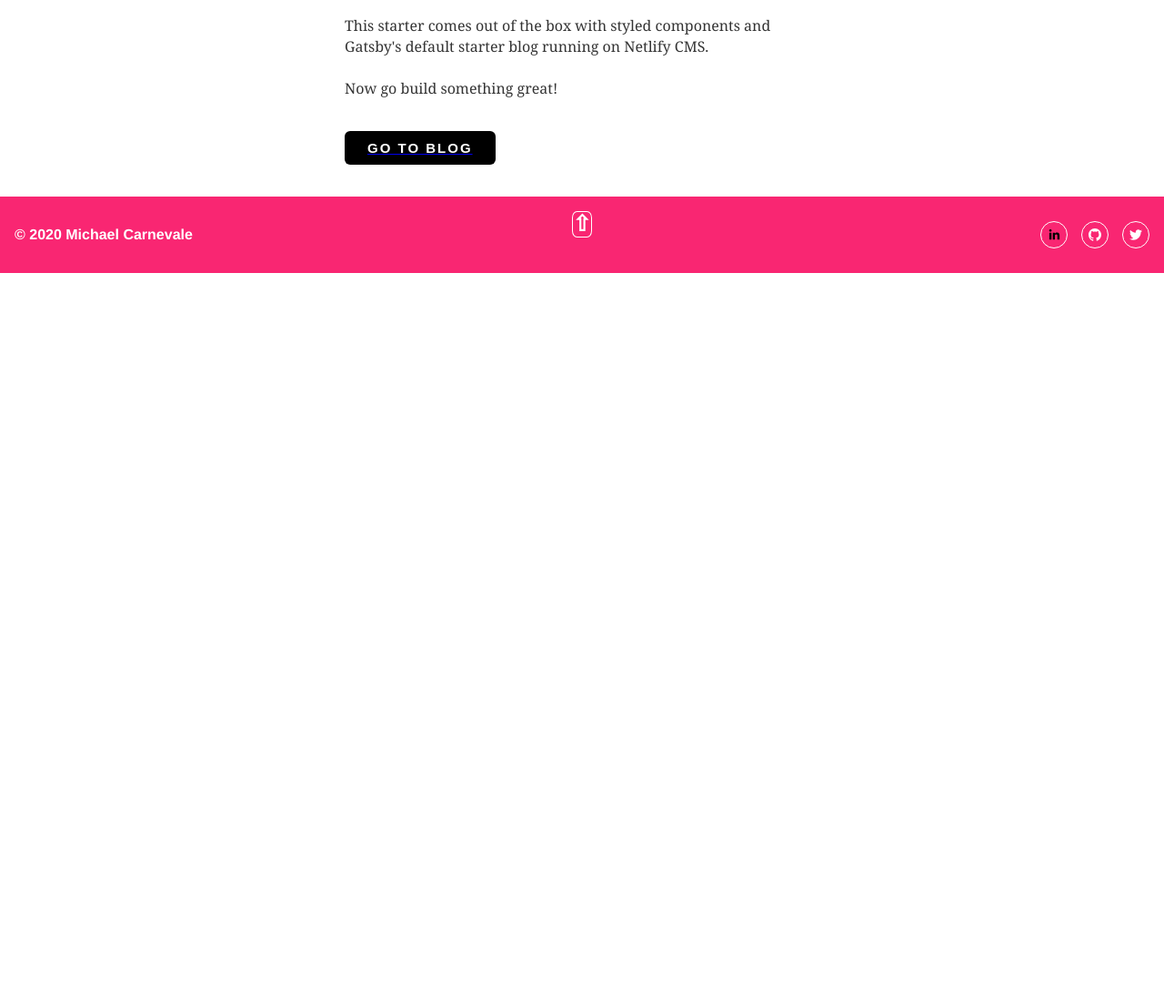
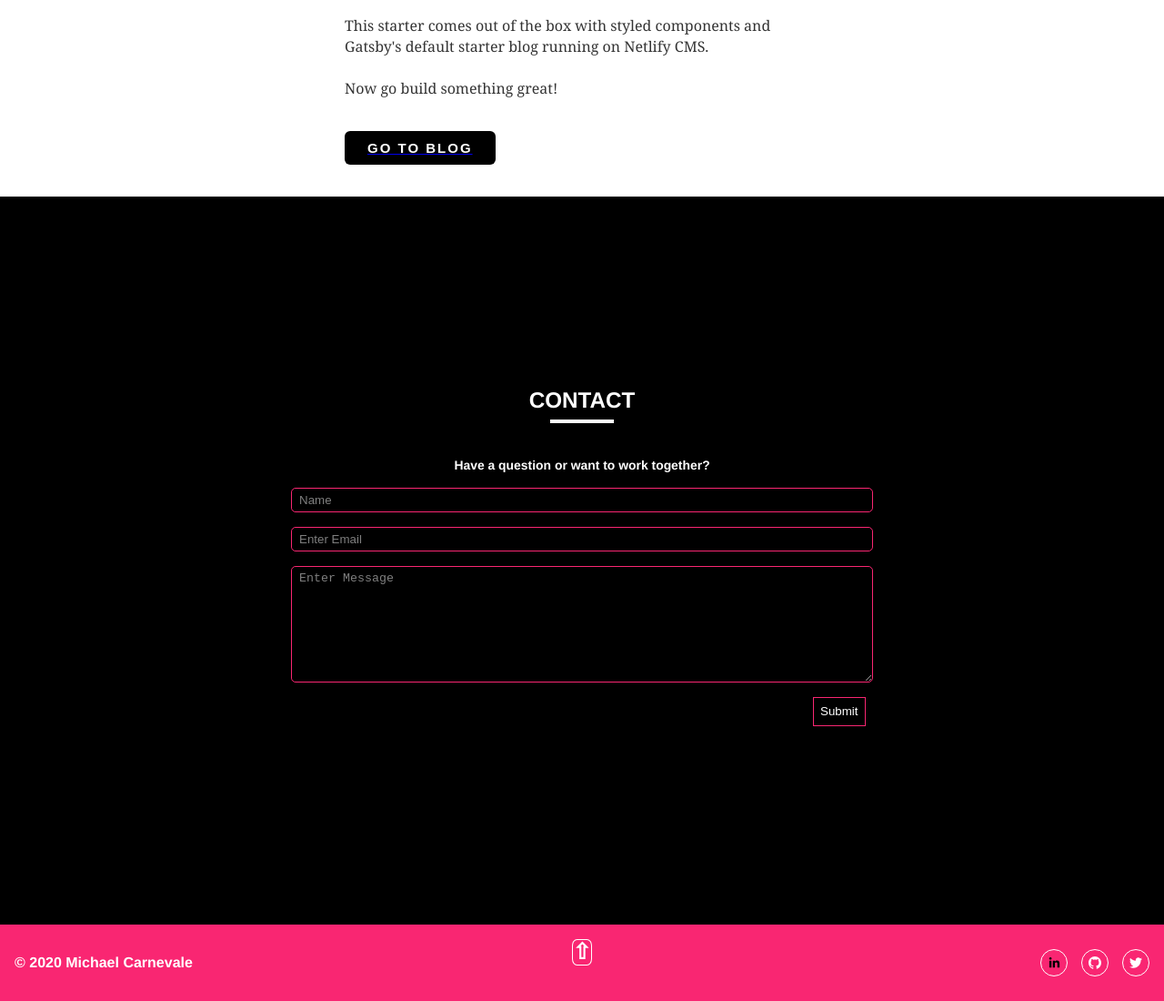
Before and after one commit to coffee-monk/blog, a Gatsby site: page / in a window 1280 px wide. Shown: the part 1251-2351 px from the top of the page at 91% size. Before the commit the page ends 1551 px from the top, so only its background shows below. Built offline with nearby package versions, Linux system fonts and the light colour scheme; Gatsby itself is replaced by a stand-in of ours; some packages are replaced by stand-ins of ours; what typography-theme-bootstrap would draw is missing.

Commit message:
contact form

```diff
--- a/src/components/footer-styles.module.scss
+++ b/src/components/footer-styles.module.scss
@@ -1,40 +1,126 @@
+// CONTACT
+
+.contactContainer {
+  background: #000;
+  height: 100vh;
+  color: #fff;
+  display: flex;
+  flex-direction: column;
+  align-items: center;
+}
+
+.contactForm {
+  display: flex;
+  flex-direction: column;
+  align-items: center;
+  margin: auto;
+}
+
+.contactForm h2::after {
+  content: "";
+  display: block;
+  width: 60%;
+  height: 4px;
+  background: #fff;
+  margin: 0.5rem auto 0rem auto;
+}
+
+.contactForm h5 {
+  margin: 1rem auto 0.5rem auto;
+}
+
+.contactContainer > input:hover {
+  background: #f92672;
+}
+
+.contactFields {
+  margin: none;
+  display: flex;
+  flex-direction: column;
+  align-items: center;
+  width: 80vh;
+  margin: 0px;
+}
+
+.contactFields > * {
+  margin: 0.2rem;
+  width: 100%;
+  background: transparent;
+  border: 1px solid #f92672;
+  border-radius: 5px;
+  color: #fff;
+  padding: 5px 8px 5px 8px;
+  margin: 8px;
+  outline: none;
+}
+
+.contactFields > *::placeholder {
+  color: #7f7f7f;
+}
+.contactForm > *:focus {
+  outline: none;
+}
+
+.textArea {
+  height: 8rem;
+}
+
+.submit {
+  // submit button
+  color: #fff;
+  background: transparent;
+  border: 1px solid #f92672;
+  padding: 7.5px;
+  transition: 0.5s;
+  margin: 8px;
+  cursor: pointer;
+  align-self: flex-end;
+}
+
+.submit:hover {
+  background: #f92672;
+}
+
+// FOOTER
+
 html {
   scroll-behavior: smooth;
 }
 
-.footerMiddle {
+.date {
+  margin: auto 0px;
+}
+
+.upArrow {
   transition: 0.5s;
   border-radius: 25%;
   border: 1px solid #fff;
   color: #fff;
+  cursor: pointer;
 }
 
-.footerMiddle:hover {
+.upArrow:hover {
   color: #f92672;
   background: #fff;
 }
 
-.footerLeft {
+.socialMedia {
   margin: auto 0px;
 }
 
-.footerRight {
-  margin: auto 0px;
-}
-
-.footerRight li {
+.socialMedia li {
   margin: 0 0 0 15px;
   display: inline-block;
   text-transform: uppercase;
 }
 
-.footerRight li a {
+.socialMedia li a {
   border: solid #fff 1px;
   border-radius: 50%;
   transition: 0.5s;
 }
 
-.footerRight li a:hover {
+.socialMedia li a:hover {
   border-radius: 0%;
 }
 
@@ -47,12 +133,12 @@ html {
   padding: 16px;
 }
 
-.left.innerWrapper,
-.right.innerWrapper {
+.footerLeft.innerWrapper,
+.footerRight.innerWrapper {
   flex: 1;
   display: flex;
   min-width: -webkit-min-content; /* Workaround to Chrome bug */
 }
-.right.innerWrapper {
+.footerRight.innerWrapper {
   justify-content: flex-end;
 }
--- a/src/components/footer.js
+++ b/src/components/footer.js
@@ -11,22 +11,58 @@ export class Footer extends Component {
 
   render() {
     return (
-      <footer className={footerStyles.footerContainer}>
-        <div className={`${footerStyles.left} ${footerStyles.innerWrapper}`}>
-          <h4 className={footerStyles.footerLeft}>
+      <footer>
+        <section className={footerStyles.contactContainer}>
+          <div className={footerStyles.contactForm}>
+            <h2>CONTACT</h2>
+            <h5>Have a question or want to work together?</h5>
+            <form className={footerStyles.contactFields}>
+              <input type="text" name="name" id="name" placeholder="Name" />
+
+              <input
+                type="email"
+                name="email"
+                id="email"
+                placeholder="Enter Email"
+              />
+
+              <textarea
+                className={footerStyles.textArea}
+                name="message"
+                id="message"
+                placeholder="Enter Message"
+              ></textarea>
+            </form>
+            <input
+              className={footerStyles.submit}
+              type="submit"
+              value="Submit"
+            />
+          </div>
+        </section>
+
+        <section className={footerStyles.footerContainer}>
+          <div
+            className={`${footerStyles.footerLeft} ${footerStyles.innerWrapper}`}
+          >
+            <h4 className={footerStyles.date}>
               © {new Date().getFullYear()} Michael Carnevale
             </h4>
           </div>
 
-        <div className={`${footerStyles.center} ${footerStyles.innerWrapper}`}>
-          <h2 onClick={this.topFunction} className={footerStyles.footerMiddle}>
+          <div
+            className={`${footerStyles.footerCenter} ${footerStyles.innerWrapper}`}
+          >
+            <h2 onClick={this.topFunction} className={footerStyles.upArrow}>
               {/* &#8673; */}
               &#8679;
             </h2>
           </div>
 
-        <div className={`${footerStyles.right} ${footerStyles.innerWrapper}`}>
-          <ul className={footerStyles.footerRight}>
+          <div
+            className={`${footerStyles.footerRight} ${footerStyles.innerWrapper}`}
+          >
+            <ul className={footerStyles.socialMedia}>
               <li>
                 <SocialIcon
                   network="linkedin"
@@ -56,6 +92,7 @@ export class Footer extends Component {
               </li>
             </ul>
           </div>
+        </section>
       </footer>
     )
   }
--- a/src/components/navbar.module.scss
+++ b/src/components/navbar.module.scss
@@ -62,13 +62,15 @@ nav > * {
   display: block;
   width: 0;
   height: 2px;
-  background: rgba(249, 38, 114, 0);
+  // background: rgba(249, 38, 114, 0);
+  background: transparent;
   transition: 0.3s;
 }
 
 .navArea li a:hover::before {
   width: 100%;
-  background: rgba(249, 38, 114, 1);
+  // background: rgba(249, 38, 114, 1);
+  background: #f92672;
 }
 
 .btn {
```
Also changed, not shown: public/admin/cms.js (+7 -7 lines), public/page-data/blog/awesome-images/page-data.json (+1 -1 lines), public/page-data/blog/example/page-data.json (+1 -1 lines), public/page-data/blog/hello-world/page-data.json (+1 -1 lines), public/page-data/blog/hi-folks/page-data.json (+1 -1 lines), public/page-data/blog/my-second-post/page-data.json (+1 -1 lines), 1 other file. Lines whose indentation alone changed are shown as unchanged.
